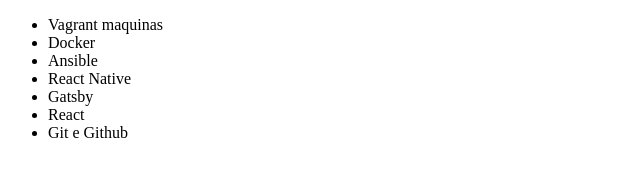
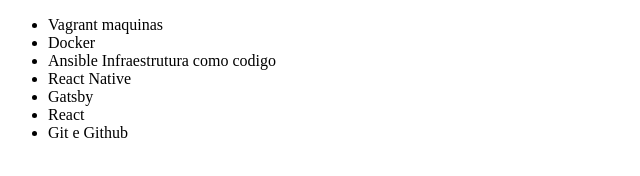
Before and after one commit to RobsonDesigner/git-alura, a plain HTML site: page index.html in a window 1280 px wide. Shown: the whole page, without its empty margins (0-640 px from the left). Drawn offline with Linux system fonts and the light colour scheme.

Commit message:
alterando nome do curso de ansible

```diff
--- a/index.html
+++ b/index.html
@@ -10,7 +10,7 @@
     <ul>
         <li>Vagrant maquinas</li>
         <li>Docker</li>
-        <li>Ansible</li>
+        <li>Ansible Infraestrutura como codigo</li>
         <li>React Native</li>
         <li>Gatsby</li>
         <li>React</li>
```
